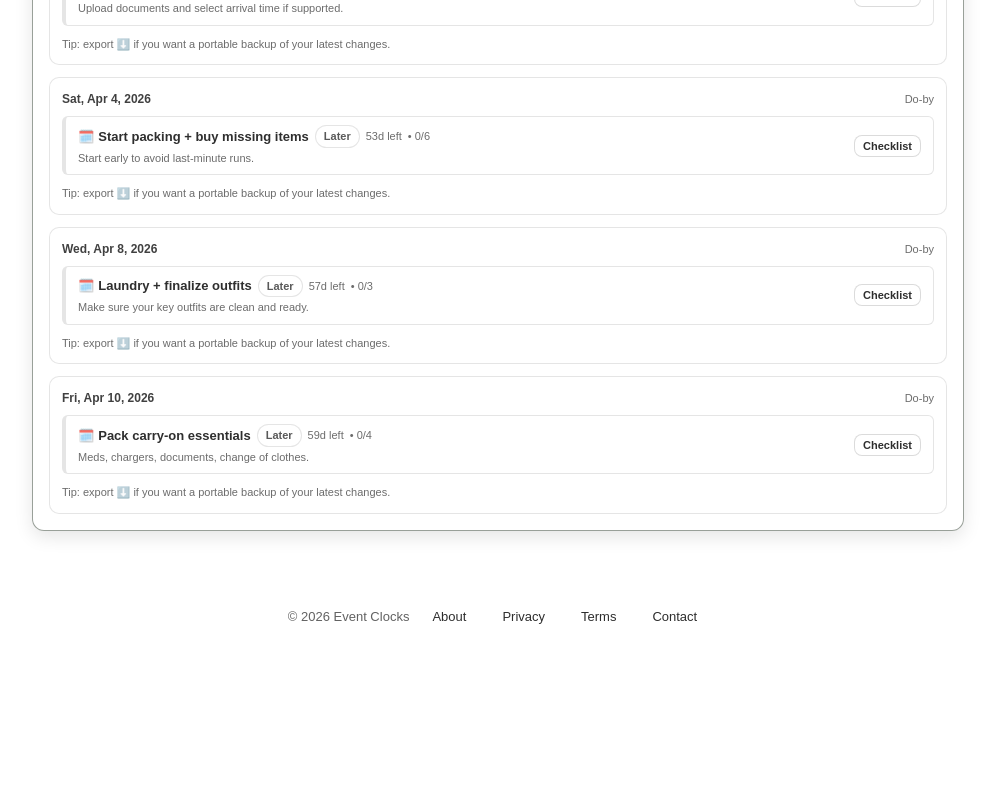
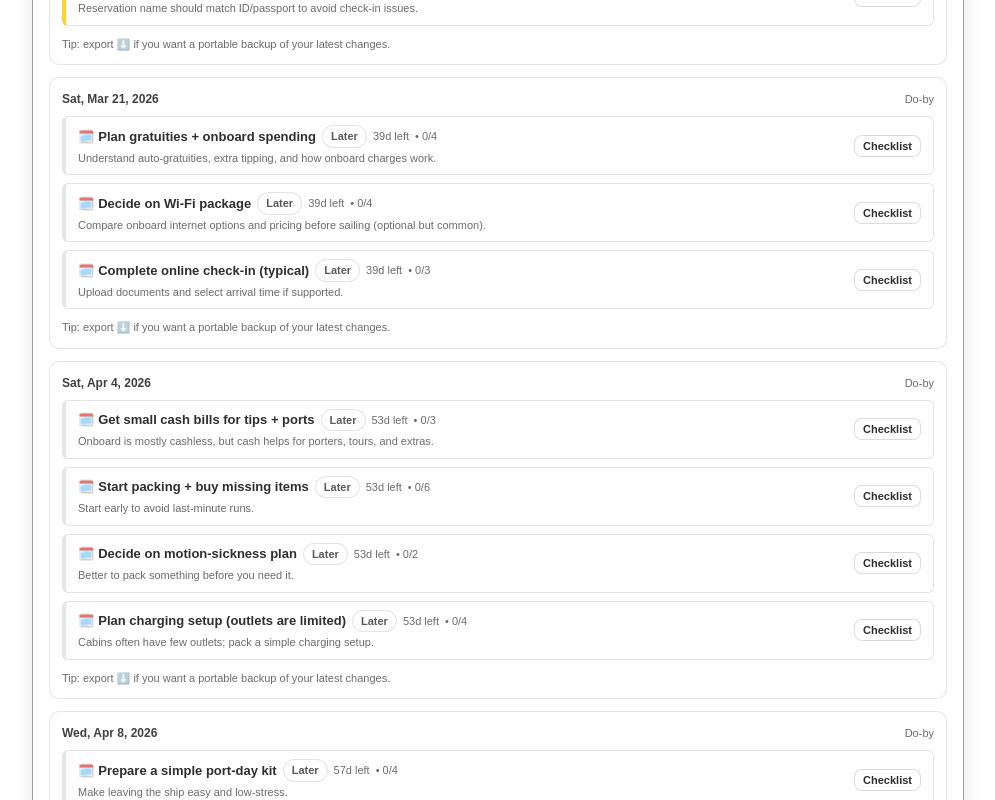
Before and after one commit to eventclock/event-clocks, a Next.js app: page /cruise in a window 1280 px wide. Shown: the part 1020-1820 px from the top of the page, without its empty margins (142-1137 px from the left). Before the commit the page ends 1677 px from the top, so only its background shows below. Built offline with nearby package versions, Linux system fonts and the light colour scheme.

Commit message:
added cruise details

```diff
--- a/src/app/cruise/CruiseTimelineClient.tsx
+++ b/src/app/cruise/CruiseTimelineClient.tsx
@@ -291,6 +291,23 @@ const PLAN_TASKS: PlanTask[] = [
     ],
     appliesIf: (ctx) => ctx.isInternational,
   },
+
+  // NEW: Name matching + backups (very common gotcha)
+  {
+    id: "docs-name-match",
+    title: "Verify names match across documents",
+    description: "Reservation name should match ID/passport to avoid check-in issues.",
+    category: "documents",
+    recommendedOffsetDays: 45,
+    windowStartDays: 90,
+    windowEndDays: 14,
+    checklistItems: [
+      "Confirm reservation name matches passport/ID",
+      "If name changed: bring supporting document(s)",
+      "Print + save digital copies of key docs",
+    ],
+  },
+
   {
     id: "travel-insurance",
     title: "Consider travel insurance",
@@ -313,6 +330,40 @@ const PLAN_TASKS: PlanTask[] = [
     windowEndDays: 90,
     checklistItems: ["Check exact due date", "Confirm payment method", "Save confirmation"],
   },
+
+  // NEW: Gratuities + onboard account (frequent question)
+  {
+    id: "gratuities-onboard-account",
+    title: "Plan gratuities + onboard spending",
+    description: "Understand auto-gratuities, extra tipping, and how onboard charges work.",
+    category: "payments",
+    recommendedOffsetDays: 21,
+    windowStartDays: 45,
+    windowEndDays: 7,
+    checklistItems: [
+      "Check if gratuities are prepaid or added daily",
+      "Decide if you’ll tip extra (cash)",
+      "Set a daily spend budget (drinks, specialty dining, spa)",
+      "Confirm card-on-file for onboard account",
+    ],
+  },
+
+  // NEW: Cash (ports + porters)
+  {
+    id: "cash-small-bills",
+    title: "Get small cash bills for tips + ports",
+    description: "Onboard is mostly cashless, but cash helps for porters, tours, and extras.",
+    category: "payments",
+    recommendedOffsetDays: 7,
+    windowStartDays: 21,
+    windowEndDays: 1,
+    checklistItems: [
+      "Bring small bills ($1/$5/$10)",
+      "Set aside cash for porters + tour tips",
+      "Keep a little emergency cash separate",
+    ],
+  },
+
   {
     id: "shore-excursions",
     title: "Book shore excursions",
@@ -332,6 +383,21 @@ const PLAN_TASKS: PlanTask[] = [
     windowStartDays: 90,
     windowEndDays: 60,
     checklistItems: ["Pick dinner time", "Reserve specialty nights", "Note dietary needs", "Save confirmations"],
+  },
+  {
+    id: "wifi-package",
+    title: "Decide on Wi-Fi package",
+    description: "Compare onboard internet options and pricing before sailing (optional but common).",
+    category: "reservations",
+    recommendedOffsetDays: 21,
+    windowStartDays: 45,
+    windowEndDays: 7,
+    checklistItems: [
+      "Check package options (per day vs full cruise)",
+      "Decide per device vs multi-device",
+      "Note pricing + promos (if any)",
+      "Purchase or plan to buy onboard",
+    ],
   },
 
   // Travel (conditional on flying)
@@ -395,6 +461,56 @@ const PLAN_TASKS: PlanTask[] = [
       "Set aside swimwear + cover-ups",
     ],
   },
+
+  // NEW: Motion sickness plan (first-timer leaning)
+  {
+    id: "seasickness-plan",
+    title: "Decide on motion-sickness plan",
+    description: "Better to pack something before you need it.",
+    category: "packing",
+    recommendedOffsetDays: 7,
+    windowStartDays: 21,
+    windowEndDays: 2,
+    checklistItems: ["Pick your option (bands/meds/ginger)", "Pack it in carry-on"],
+    appliesIf: (ctx) => !!ctx.isFirstTime,
+  },
+
+  // NEW: Charging plan (outlets limited; first-timer leaning)
+  {
+    id: "charging-plan",
+    title: "Plan charging setup (outlets are limited)",
+    description: "Cabins often have few outlets; pack a simple charging setup.",
+    category: "packing",
+    recommendedOffsetDays: 7,
+    windowStartDays: 21,
+    windowEndDays: 2,
+    checklistItems: [
+      "Count devices + chargers",
+      "Bring a USB hub (no clutter)",
+      "Pack an extra-long cable",
+      "Bring a small power bank for excursions",
+    ],
+    appliesIf: (ctx) => !!ctx.isFirstTime,
+  },
+
+  // NEW: Port-day kit (first-timer leaning)
+  {
+    id: "port-day-kit",
+    title: "Prepare a simple port-day kit",
+    description: "Make leaving the ship easy and low-stress.",
+    category: "packing",
+    recommendedOffsetDays: 3,
+    windowStartDays: 7,
+    windowEndDays: 1,
+    checklistItems: [
+      "Lanyard/wallet for cruise card",
+      "Sunscreen + hat + sunglasses",
+      "Refillable bottle (if allowed)",
+      "Download offline maps/confirmations",
+    ],
+    appliesIf: (ctx) => !!ctx.isFirstTime,
+  },
+
   {
     id: "packing-3days",
     title: "Laundry + finalize outfits",
```
